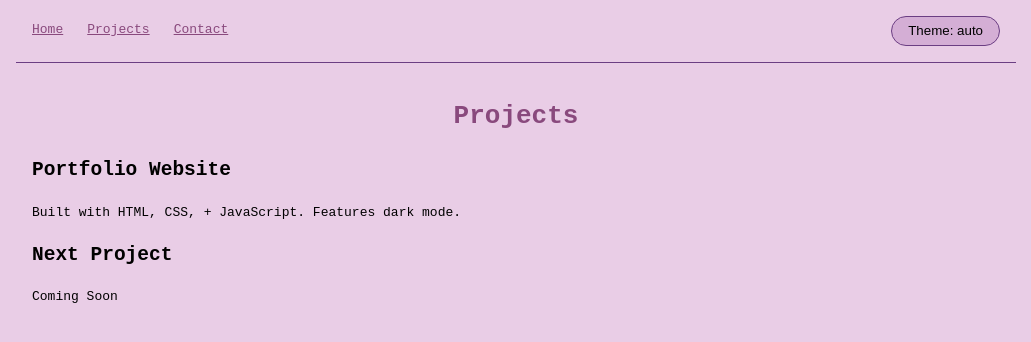
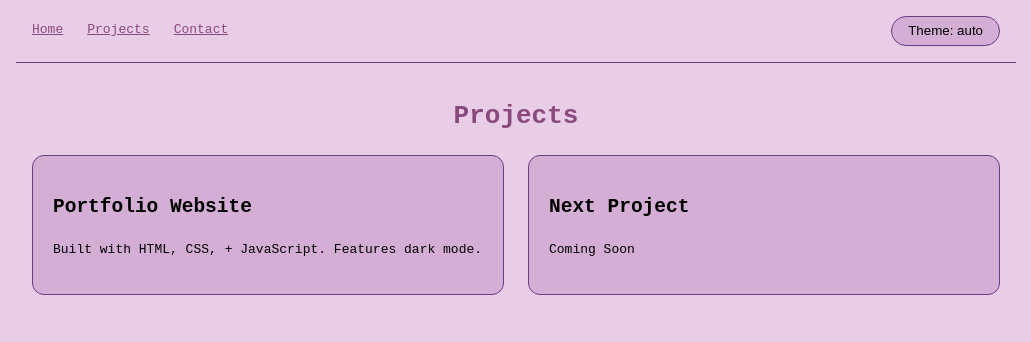
Before and after one commit to darialindsey/portfolio-website, a plain HTML site: page portfolio-two.html in a window 1280 px wide. Shown: the whole page, without its empty margins (124-1155 px from the left). Drawn offline with Linux system fonts and the light colour scheme.

Commit message:
added styling to grid cards on portfolio-two html using css

```diff
--- a/styles.css
+++ b/styles.css
@@ -91,6 +91,21 @@ footer {
     cursor: pointer;
     padding: 0.4rem 1rem; /*aligned theme toggle with other nav links */
 }
+/*card grid display on portfolio-two html */
+.card-grid {
+    display: grid; /*grid */
+    grid-template-columns: repeat(auto-fit, minmax(240px, 1fr));
+    gap: 1.5rem;
+}
+.card {
+    padding: 1.25rem;
+    background: var(--card); /*background color for each card that links to root card colors */
+    border: 1px solid var(--border); /*border for each card linking to root border colors*/
+    border-radius: 12px; /*rounded card edges*/
+}
+
+
+
 /*form on index html*/
 .contact {
     max-width: 600px;
```
